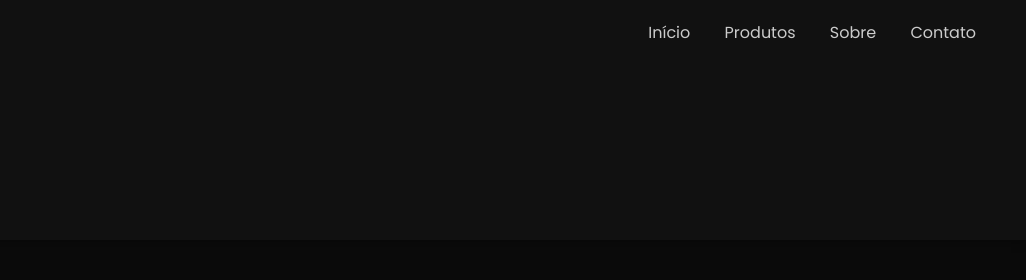
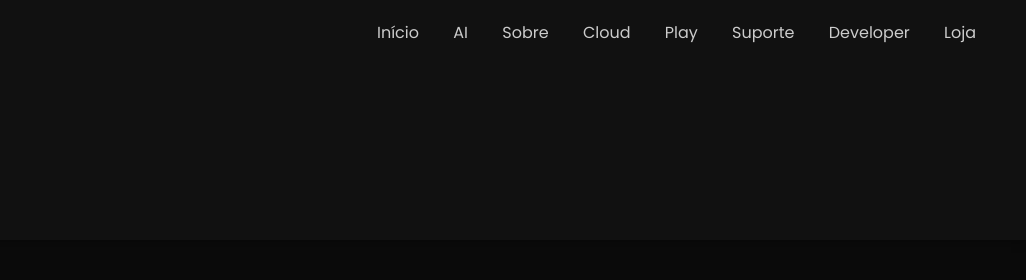
Before and after one commit to LukeMinivaca85/lukintosh-site, a plain HTML site: page index.html in a window 1280 px wide. Shown: the top 280 px of the page, 254-1280 px from the left. Drawn offline with Linux system fonts and the light colour scheme.

Commit message:
Add files via upload

```diff
--- a/index.html
+++ b/index.html
@@ -13,10 +13,14 @@
     <img src="../assets/lukintosh_logo.png" alt="Logo da Lukintosh" width="200">
 
     <nav>
-      <a href="#">Início</a>
-      <a href="#">Produtos</a>
-      <a href="#">Sobre</a>
-      <a href="#">Contato</a>
+      <a href="homepage">Início</a>
+      <a href="ai">AI</a>
+      <a href="about">Sobre</a>
+      <a href="contact">Cloud</a>
+      <a href="play">Play</a>
+      <a href="support">Suporte</a>
+      <a href="developer">Developer</a>
+      <a href="store">Loja</a>
     </nav>
   </header>
 
```
